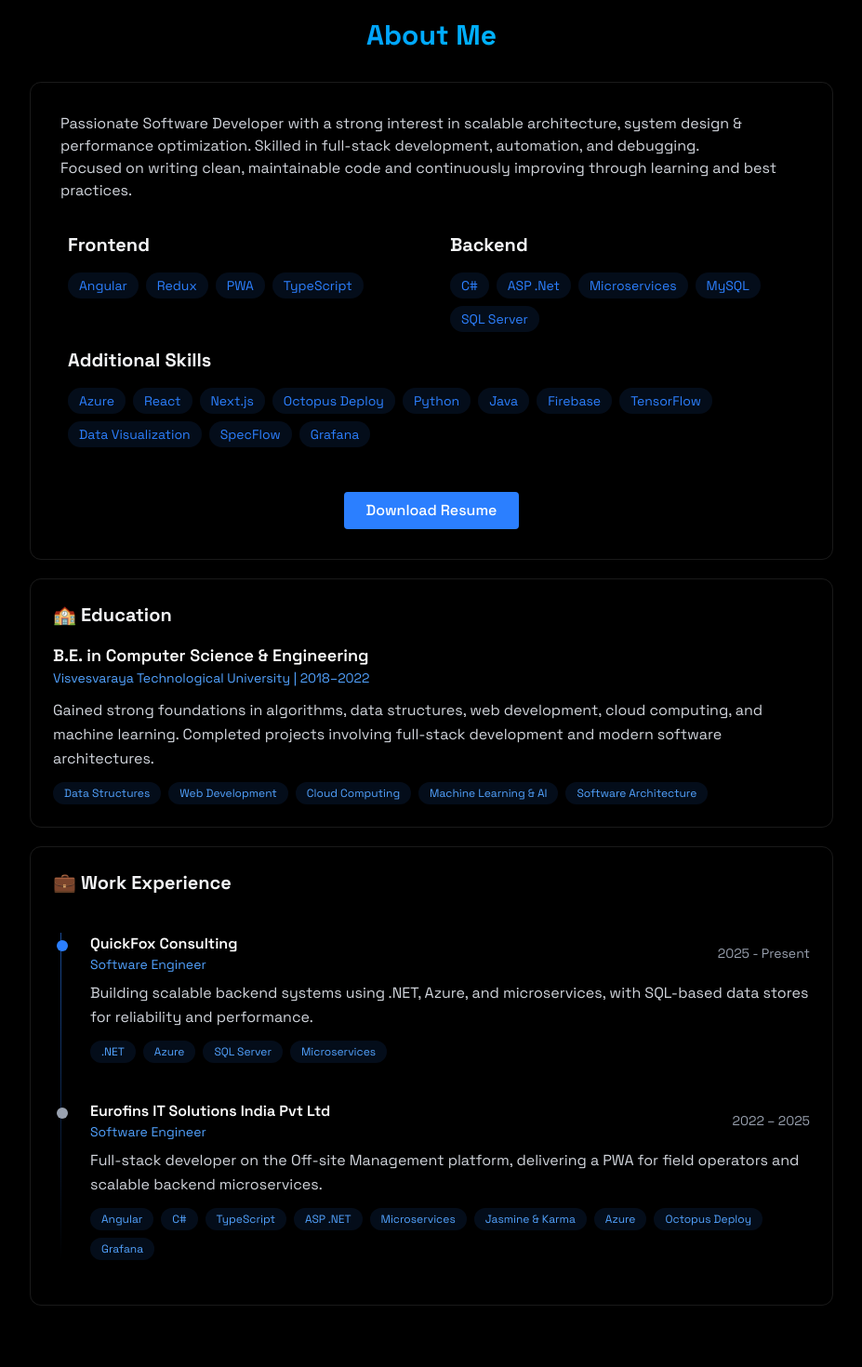
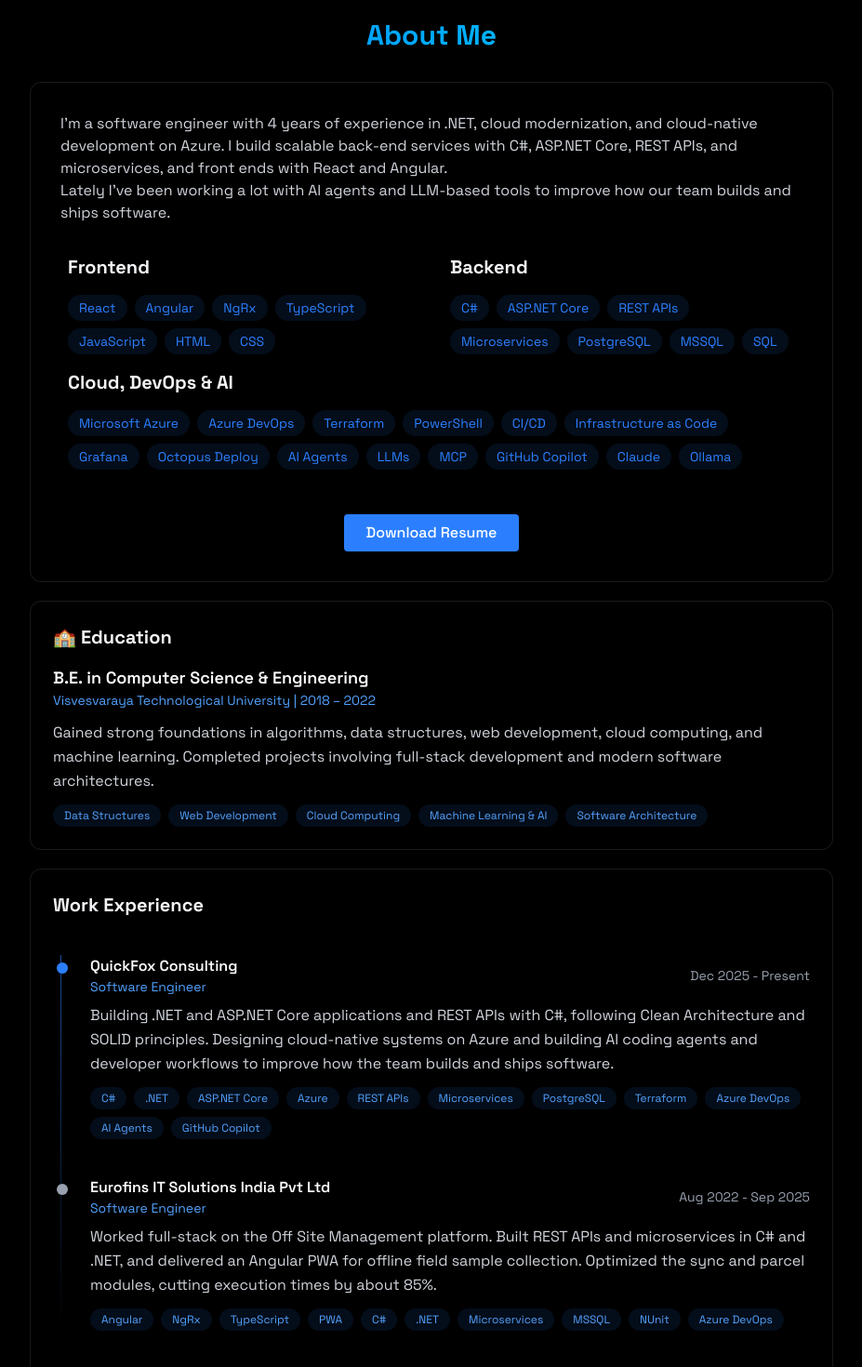
Before and after one commit to kriteshpokhrel/portfolio-react, a React (Vite) app: page / in a window 1280 px wide. Shown: the part 860-2330 px from the top of the page at 93% size, without its empty margins (176-1103 px from the left). Built offline with nearby package versions, Linux system fonts and the light colour scheme.

Commit message:
resume updated + minor UI enhancements (#7)

```diff
--- a/src/App.jsx
+++ b/src/App.jsx
@@ -13,7 +13,7 @@
 
 const RouteFallback = () => (
   <div className="min-h-screen flex items-center justify-center bg-black text-gray-400">
-    Loading…
+    Loading...
   </div>
 );
 
--- a/src/components/Seo.tsx
+++ b/src/components/Seo.tsx
@@ -26,7 +26,7 @@
   jsonLd,
   noindex = false,
 }: SeoProps) => {
-  const fullTitle = title ? `${title} — ${siteConfig.name}` : siteConfig.title;
+  const fullTitle = title ? `${title} - ${siteConfig.name}` : siteConfig.title;
   const canonical = absoluteUrl(path);
   const shareImage = absoluteUrl(image) || siteConfig.defaultImage;
 
--- a/src/components/blogs/BlogList.tsx
+++ b/src/components/blogs/BlogList.tsx
@@ -64,7 +64,7 @@
   const jsonLd = {
     "@context": "https://schema.org",
     "@type": "Blog",
-    name: "Blog Space — Kritesh Pokhrel",
+    name: "Blog Space - Kritesh Pokhrel",
     url: absoluteUrl("/blogs"),
     blogPost: posts.map((post) => ({
       "@type": "BlogPosting",
@@ -103,7 +103,7 @@
                 value={query}
                 onChange={(e) => setQuery(e.target.value)}
                 onKeyDown={(e) => e.key === "Escape" && closeSearch()}
-                placeholder="Search posts…"
+                placeholder="Search posts..."
                 aria-hidden={!searchOpen}
                 tabIndex={searchOpen ? 0 : -1}
                 className={`bg-white/5 rounded-full text-sm text-white transition-all duration-300 focus:outline-none focus:border-blue-500 focus:bg-blue-500/5 ${
--- a/src/components/blogs/BlogPostPage.tsx
+++ b/src/components/blogs/BlogPostPage.tsx
@@ -34,7 +34,7 @@
     return (
       <div className="min-h-screen flex flex-col items-center justify-center bg-neutral-900 text-white gap-4">
         <Seo title="Blog not found" noindex />
-        <p className="text-2xl font-semibold">404 — Blog not found</p>
+        <p className="text-2xl font-semibold">404 - Blog not found</p>
         <button
           onClick={() => navigate("/blogs")}
           className="px-4 py-2 text-sm rounded-lg bg-neutral-700 hover:bg-neutral-600 cursor-pointer"
@@ -46,7 +46,7 @@
   }
 
   const excerpt =
-    post.meta.excerpt || post.content.replace(/[#>*_`~-]/g, "").slice(0, 160).trim() + "…";
+    post.meta.excerpt || post.content.replace(/[#>*_`~-]/g, "").slice(0, 160).trim() + "...";
   const formattedDate = new Date(post.meta.date).toLocaleDateString("en-US", {
     year: "numeric",
     month: "long",
--- a/src/components/homepage/Contact.tsx
+++ b/src/components/homepage/Contact.tsx
@@ -28,7 +28,7 @@
       .then(() => {
         setStatusMessage({
           type: "success",
-          text: "✅ Message sent successfully!",
+          text: "Message sent successfully!",
         });
         setFormData({
           name: "",
@@ -42,7 +42,7 @@
       .catch(() => {
         setStatusMessage({
           type: "error",
-          text: "❌ Oops! Something went wrong. Please try again.",
+          text: "Something went wrong. Please try again.",
         });
 
         setTimeout(() => setStatusMessage({ type: "", text: "" }), 5000);
@@ -61,7 +61,7 @@
             Get In Touch
           </h2>
 
-          {/* ✉️ Status Message */}
+          {/* Status Message */}
           {statusMessage.text && (
             <div
               className={`mb-6 px-4 py-3 rounded text-sm text-center transition duration-300 ${statusMessage.type === "success"
@@ -154,11 +154,11 @@
               disabled={isSending}
               className="w-full bg-blue-500 text-white py-3 px-6 rounded font-medium transition relative overflow-hidden hover:-translate-y-0.5 hover:shadow-[0_0_15px_rgba(59,130,246,0.4)] cursor-pointer disabled:opacity-60 disabled:cursor-not-allowed disabled:hover:translate-y-0"
             >
-              {isSending ? "Sending…" : "Send Message"}
+              {isSending ? "Sending..." : "Send Message"}
             </button>
           </form>
 
-          {/* 🌐 Social Links */}
+          {/* Social Links */}
           <div className="mt-10 flex justify-center gap-6">
             <a
               href="https://github.com/kriteshpokhrel"
--- a/src/components/homepage/Education.tsx
+++ b/src/components/homepage/Education.tsx
@@ -17,7 +17,7 @@
                     B.E. in Computer Science & Engineering
                 </h4>
                     <p className="text-sm text-blue-400">
-                        Visvesvaraya Technological University | 2018–2022
+                        Visvesvaraya Technological University | 2018 – 2022
                     </p>
             </div>
 
--- a/src/components/homepage/Experience.tsx
+++ b/src/components/homepage/Experience.tsx
@@ -1,20 +1,28 @@
 const eurofinsTechnologies = [
     "Angular",
+    "NgRx",
+    "TypeScript",
+    "PWA",
     "C#",
-    "TypeScript",
-    "ASP .NET",
+    ".NET",
     "Microservices",
-    "Jasmine & Karma",
-    "Azure",
-    "Octopus Deploy",
-    "Grafana",
+    "MSSQL",
+    "NUnit",
+    "Azure DevOps",
 ];
 
 const quickfoxTechnologies = [
+    "C#",
     ".NET",
+    "ASP.NET Core",
     "Azure",
-    "SQL Server",
+    "REST APIs",
     "Microservices",
+    "PostgreSQL",
+    "Terraform",
+    "Azure DevOps",
+    "AI Agents",
+    "GitHub Copilot",
 ];
 
 const TimelineItem = ({
@@ -73,7 +81,7 @@
 export const Experience = () => {
     return (
         <div className="p-6 rounded-xl border border-white/10 hover:-translate-y-1 transition-all">
-            <h3 className="text-xl font-bold mb-6"> 💼 Work Experience </h3>
+            <h3 className="text-xl font-bold mb-6">Work Experience</h3>
 
             <div className="relative mt-10">
                 {/* Vertical line */}
@@ -84,8 +92,8 @@
                     <TimelineItem
                         company="QuickFox Consulting"
                         role="Software Engineer"
-                        duration="2025 - Present"
-                        description="Building scalable backend systems using .NET, Azure, and microservices, with SQL-based data stores for reliability and performance."
+                        duration="Dec 2025 - Present"
+                        description="Building .NET and ASP.NET Core applications and REST APIs with C#, following Clean Architecture and SOLID principles. Designing cloud-native systems on Azure and building AI coding agents and developer workflows to improve how the team builds and ships software."
                         technologies={quickfoxTechnologies}
                         isCurrent
                     />
@@ -94,8 +102,8 @@
                     <TimelineItem
                         company="Eurofins IT Solutions India Pvt Ltd"
                         role="Software Engineer"
-                        duration="2022 – 2025"
-                        description="Full-stack developer on the Off-site Management platform, delivering a PWA for field operators and scalable backend microservices."
+                        duration="Aug 2022 - Sep 2025"
+                        description="Worked full-stack on the Off Site Management platform. Built REST APIs and microservices in C# and .NET, and delivered an Angular PWA for offline field sample collection. Optimized the sync and parcel modules, cutting execution times by about 85%."
                         technologies={eurofinsTechnologies}
                     />
                 </div>
--- a/src/components/homepage/HomePage.tsx
+++ b/src/components/homepage/HomePage.tsx
@@ -12,7 +12,7 @@
   "@type": "Person",
   name: siteConfig.author,
   url: siteConfig.url,
-  jobTitle: "Full-Stack Software Engineer",
+  jobTitle: "Software Engineer",
   image: absoluteUrl("/kritesh.jpg"),
   sameAs: [
     "https://github.com/kriteshpokhrel",
--- a/src/components/homepage/Introduction.tsx
+++ b/src/components/homepage/Introduction.tsx
@@ -16,9 +16,10 @@
                         </h1>
 
                         <p className="text-gray-400 text-lg mb-8 max-w-lg mx-auto">
-                            I&apos;m a full-stack developer who loves crafting clean, scalable web
-                            applications. My goal is to build solutions that offer both
-                            exceptional performance and a delightful user experience.
+                            I&apos;m a software engineer with around 4 years of experience building
+                            .NET and cloud-native applications on Azure. I work across the stack with
+                            C#, ASP.NET Core, React, and Angular, and lately I spend a lot of my time
+                            on cloud modernization and AI-assisted development.
                         </p>
 
                         <div className="flex flex-wrap justify-center gap-3">
@@ -40,7 +41,7 @@
                                 to="/blogs"
                                 className="border border-cyan-400/50 text-cyan-400 py-2 px-4 sm:py-3 sm:px-6 rounded font-medium text-sm sm:text-base transition-all duration-200 hover:-translate-y-0.5 hover:shadow-[0_0_15px_rgba(34,211,238,0.3)] hover:bg-cyan-400/10"
                             >
-                                Read my writing ✍️
+                                Read my writings
                             </Link>
                         </div>
 
--- a/src/components/homepage/Projects.tsx
+++ b/src/components/homepage/Projects.tsx
@@ -57,7 +57,7 @@
         target="_blank"
         className="text-blue-400 hover:text-blue-300 transition-colors my-4"
       >
-        View Repo →
+        View Repo
       </a>)}
     </div>
   </div>
--- a/src/components/homepage/Summary.tsx
+++ b/src/components/homepage/Summary.tsx
@@ -1,24 +1,29 @@
-const frontendSkills = ["Angular", "Redux", "PWA", "TypeScript"];
+const frontendSkills = ["React", "Angular", "NgRx", "TypeScript", "JavaScript", "HTML", "CSS"];
 const additionalSkills = [
-    "Azure",
-    "React",
-    "Next.js",
+    "Microsoft Azure",
+    "Azure DevOps",
+    "Terraform",
+    "PowerShell",
+    "CI/CD",
+    "Infrastructure as Code",
+    "Grafana",
     "Octopus Deploy",
-    "Python",
-    "Java",
-    "Firebase",
-    "TensorFlow",
-    "Data Visualization",
-    "SpecFlow",
-    'Grafana',
+    "AI Agents",
+    "LLMs",
+    "MCP",
+    "GitHub Copilot",
+    "Claude",
+    "Ollama",
   ];
 
 const backendSkills = [
     "C#",
-    "ASP .Net",
+    "ASP.NET Core",
+    "REST APIs",
     "Microservices",
-    "MySQL",
-    "SQL Server",
+    "PostgreSQL",
+    "MSSQL",
+    "SQL",
   ];
 
 export const Summary = () => {
@@ -30,12 +35,13 @@
 
           <div className="rounded-xl p-8 border-white/10 border hover:-translate-y-1 transition-all">
             <p className="text-gray-300 mb-6">
-              Passionate Software Developer with a strong interest in scalable
-              architecture, system design & performance optimization. Skilled in
-              full-stack development, automation, and debugging.
+              I&apos;m a software engineer with 4 years of experience in .NET, cloud
+              modernization, and cloud-native development on Azure. I build scalable
+              back-end services with C#, ASP.NET Core, REST APIs, and microservices,
+              and front ends with React and Angular.
               <br />
-              Focused on writing clean, maintainable code and continuously
-              improving through learning and best practices.
+              Lately I&apos;ve been working a lot with AI agents and LLM-based tools to
+              improve how our team builds and ships software.
             </p>
 
             {/* First row */}
@@ -76,7 +82,7 @@
             {/* Download Resume */}
             <div className="grid grid-cols-1 md:grid-cols-1 gap-6">
               <div className="rounded-xl p-2 hover:-translate-y-1 transition-all">
-                <h3 className="text-xl font-bold mb-4"> Additional Skills</h3>
+                <h3 className="text-xl font-bold mb-4"> Cloud, DevOps & AI</h3>
                 <div className="flex flex-wrap gap-2">
                   {additionalSkills.map((tech, key) => (
                     <span
--- a/src/utilities/siteConfig.ts
+++ b/src/utilities/siteConfig.ts
@@ -1,9 +1,9 @@
 // Central place for site-wide SEO/metadata defaults.
 export const siteConfig = {
   name: "Kritesh Pokhrel",
-  title: "Kritesh Pokhrel — Full-Stack Developer & Writer",
+  title: "Kritesh Pokhrel - Software Engineer",
   description:
-    "Portfolio and blog of Kritesh Pokhrel, a full-stack software engineer. Home of the writing series 'AI, As I See It'.",
+    "Portfolio and blog of Kritesh Pokhrel, a software engineer focused on .NET, Azure, and cloud-native development. Home of the writing series 'AI, As I See It'.",
   url: "https://kriteshp.com.np",
   author: "Kritesh Pokhrel",
   // Absolute default social share image (used when a page has no cover).
```
Also changed, not shown: 1 other file (tests, documents, lock files or other folders).
